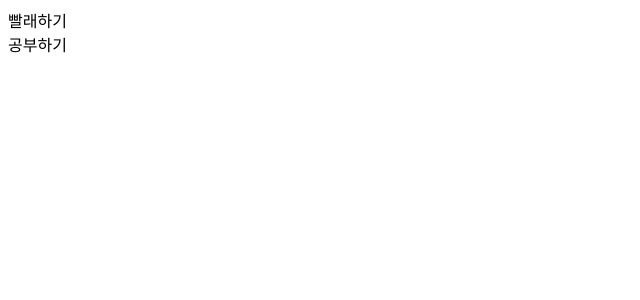
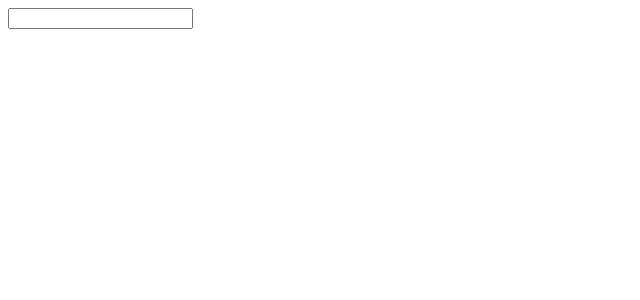
Before and after one commit to shinseongsu/react_jsx_study, a React (Create React App) app in the folder do-it-example/: page / in a window 1280 px wide. Shown: the top 300 px of the page, without its empty margins (0-640 px from the left). Built offline with nearby package versions, Linux system fonts and the light colour scheme.

Commit message:
storybook 설정

```diff
--- a/do-it-example/package.json
+++ b/do-it-example/package.json
@@ -23,6 +23,7 @@
     "selector-action": "^1.1.1"
   },
   "scripts": {
+    "storybook": "start-storybook -p 9001 -c .storybook",
     "start": "react-scripts start",
     "build": "react-scripts build",
     "test": "react-scripts test",
@@ -42,7 +43,7 @@
     "@babel/plugin-syntax-object-rest-spread": "^7.2.0",
     "@storybook/addon-actions": "^5.2.6",
     "@storybook/addons": "^5.2.6",
-    "@storybook/react": "^5.2.6",
+    "@storybook/react": "^5.3.19",
     "aphrodite": "^2.2.3",
     "babel-loader": "^8.0.5",
     "json-server": "^0.14.2",
--- /dev/null
+++ b/do-it-example/src/03/Input.jsx
@@ -0,0 +1,70 @@
+import React, { PureComponent } from 'react';
+import PropTypes from 'prop-types';
+
+class Input extends PureComponent {
+  constructor(props) {
+    super(props);
+    this.setRef = this.setRef.bind(this);
+    this.handleChange = this.handleChange.bind(this);
+  }
+
+  handleChange(e) {
+    const { name, onChange } = this.props;
+    if (onChange) {
+      onChange(name, e.target.value);
+    }
+  }
+
+  componentDidMount() {
+    if (this.props.autoFocus) {
+      this.ref.focus();
+    }
+  }
+
+  componentDidUpdate() {
+    if (this.props.autoFocus) {
+      this.ref.focus();
+    }
+  }
+
+  setRef(ref) {
+    this.ref = ref;
+  }
+
+  render() {
+    const { errorMessage, label, name, value, type, onFocus } = this.props;
+    return (
+      <label>
+        <input
+          id={`input_${name}`}
+          ref={this.setRef}
+          onChange={this.handleChange}
+          onFocus={onFocus}
+          value={value}
+          type={type}
+        />
+        {errorMessage && <span className="error">{errorMessage}</span>}
+      </label>
+    );
+  }
+}
+
+Input.propTypes = {
+  type: PropTypes.oneOf(['text', 'number', 'price']),
+  name: PropTypes.string.isRequired,
+  value: PropTypes.oneOfType([PropTypes.number, PropTypes.string]),
+  errorMessage: PropTypes.string,
+  label: PropTypes.string,
+  onChange: PropTypes.func,
+  onFocus: PropTypes.func,
+  autoFocus: PropTypes.bool,
+};
+
+Input.defaultProps = {
+  onChange: () => {},
+  onFocus: () => {},
+  autoFocus: false,
+  type: 'text',
+};
+
+export default Input;
--- a/do-it-example/src/App.jsx
+++ b/do-it-example/src/App.jsx
@@ -1,11 +1,11 @@
 import React from 'react';
-import TodoList from './03/Todolist';
+import Input from './03/Input';
 
 class App extends React.Component {
   render() {
     return (
       <div>
-        <TodoList />
+        <Input />
       </div>
     );
   }
```
Also changed, not shown: do-it-example/src/03/Counter2.jsx (added, +20 -0 lines), do-it-example/src/03/CounterApp.jsx (added, +18 -0 lines), do-it-example/src/03/ScrollSpy.jsx (added, +34 -0 lines), do-it-example/src/stories/InputStory.jsx (added, +8 -0 lines), 2 other files (tests, documents, lock files or other folders).
